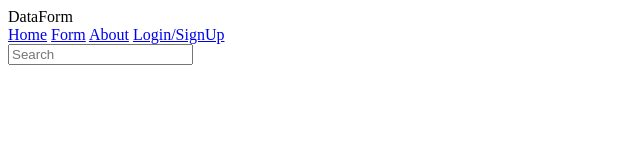
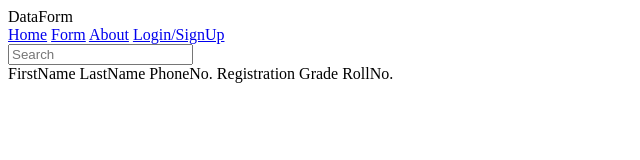
Before and after one commit to Vikashsinghal977/DataFrom, a plain HTML site: page index.html in a window 1280 px wide. Shown: the whole page, without its empty margins (0-640 px from the left). Drawn offline with Linux system fonts and the light colour scheme.

Commit message:
adding Form Section

```diff
--- a/index.html
+++ b/index.html
@@ -23,6 +23,16 @@
                 <input type="text" placeholder="Search">
             </div>
         </div>
+        <div class="form">
+            <form action="">
+                <label for="fn">FirstName</label>
+                <label for="ln">LastName</label>
+                <label for="pn">PhoneNo.</label>
+                <label for="reg">Registration</label>
+                <label for="Per">Grade</label>
+                <label for="rn">RollNo.</label>
+            </form>
+        </div>
     </div>
 </body>
 </html>
```
